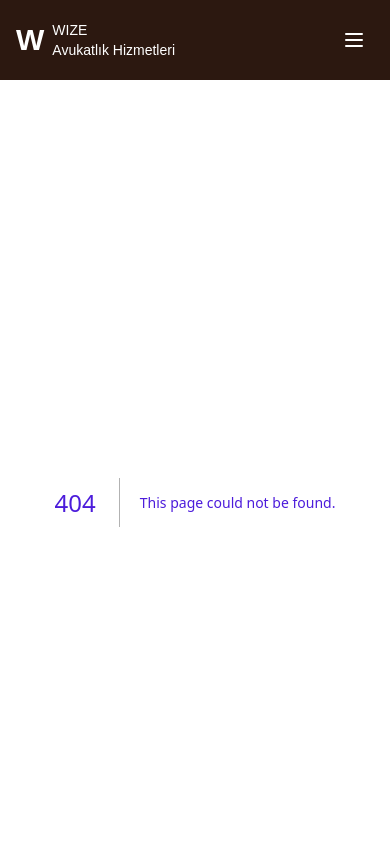
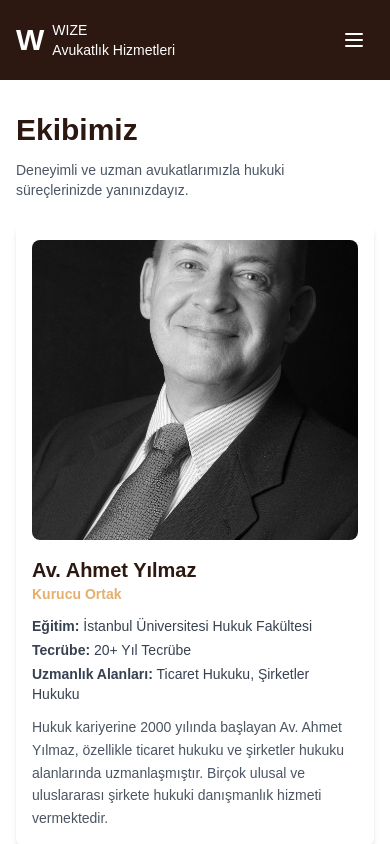
Before and after one commit to nihanrls/avukat-front, a Next.js app: page /avukatlar in a window 390 px wide. Before the commit this address had no page. Shown: the top 844 px of the page. Built offline with nearby package versions, Linux system fonts and the light colour scheme.

Commit message:
mobil için navbar düzenlendi ama hakkında sayfasında gözükmüyor, avukatlar sayfası düzenlendi

```diff
--- /dev/null
+++ b/app/avukatlar/page.tsx
@@ -0,0 +1,9 @@
+import Ekip from '@/components/ekip';
+
+export default function Avukatlar() {
+  return (
+    <main>
+      <Ekip />
+    </main>
+  );
+}
--- a/components/common/navbar.tsx
+++ b/components/common/navbar.tsx
@@ -1,6 +1,6 @@
 "use client";
 import Link from 'next/link';
-import { useState, useEffect, useRef } from 'react';
+import { useState, useEffect } from 'react';
 import { FaPhone, FaSearch } from 'react-icons/fa';
 import { usePathname } from 'next/navigation';
 
@@ -13,15 +13,13 @@ export default function Navbar() {
   const handleMouseEnter = (e: React.MouseEvent<HTMLAnchorElement>) => {
     const link = e.currentTarget;
     const rect = link.getBoundingClientRect();
-    const mouseX = e.clientX - rect.left; // Mouse'un link içindeki X pozisyonu
+    const mouseX = e.clientX - rect.left;
     const line = link.querySelector('.hover-line') as HTMLElement;
 
     if (line) {
       if (mouseX < rect.width / 2) {
-        // Mouse soldan girdi
         line.style.transformOrigin = 'left';
       } else {
-        // Mouse sağdan girdi
         line.style.transformOrigin = 'right';
       }
       line.style.transform = 'scaleX(1)';
@@ -36,10 +34,8 @@ export default function Navbar() {
 
     if (line) {
       if (mouseX < rect.width / 2) {
-        // Mouse soldan çıktı
         line.style.transformOrigin = 'right';
       } else {
-        // Mouse sağdan çıktı
         line.style.transformOrigin = 'left';
       }
       line.style.transform = 'scaleX(0)';
@@ -59,9 +55,17 @@ export default function Navbar() {
     return () => window.removeEventListener('scroll', handleScroll);
   }, []);
 
+  useEffect(() => {
+    if (isOpen) {
+      document.body.style.overflow = 'hidden';
+    } else {
+      document.body.style.overflow = 'unset';
+    }
+  }, [isOpen]);
+
   return (
     <nav className={`fixed w-full z-50 transition-colors duration-300 ${
-      isTransparentPage
+      isTransparentPage && !isOpen
         ? isScrolled
           ? 'bg-[#2c1810] shadow-lg'
           : 'bg-black/20 backdrop-blur-sm'
@@ -118,7 +122,7 @@ export default function Navbar() {
           <div className="md:hidden">
             <button
               onClick={() => setIsOpen(!isOpen)}
-              className="text-white p-2"
+              className="text-white p-2 z-50"
             >
               <svg
                 className="h-6 w-6"
@@ -141,12 +145,9 @@ export default function Navbar() {
 
         {/* Mobile Menu */}
         {isOpen && (
-          <div className={`md:hidden pb-4 ${
-            isTransparentPage && !isScrolled
-              ? 'bg-black/80 backdrop-blur-md'
-              : 'bg-[#2c1810]'
-          }`}>
-            <div className="flex flex-col space-y-3">
+          <div className="fixed inset-0 top-0 left-0 w-full h-full bg-[#2c1810] z-40">
+            <div className="pt-24 px-4">
+              <div className="flex flex-col space-y-6">
                 {[
                   { href: "/", text: "Ana Sayfa" },
                   { href: "/hakkinda", text: "Hakkımızda" },
@@ -158,19 +159,18 @@ export default function Navbar() {
                   <Link
                     key={link.href}
                     href={link.href}
-                  className="relative group px-4"
-                  onMouseEnter={handleMouseEnter}
-                  onMouseLeave={handleMouseLeave}
+                    onClick={() => setIsOpen(false)}
+                    className="text-white text-2xl hover:text-[#E5B06E] transition-colors"
                   >
-                  <span className="hover:text-gray-300 transition-colors">
                     {link.text}
-                  </span>
-                  <span className="hover-line absolute -bottom-1 left-4 right-4 h-0.5 bg-[#E5B06E] transform scale-x-0 transition-transform duration-300"></span>
                   </Link>
                 ))}
-              <div className="flex items-center space-x-2 pt-2 px-4">
+                <div className="pt-8 border-t border-gray-700">
+                  <div className="flex items-center space-x-2 text-white mb-4">
                     <FaPhone className="text-blue-500" />
-                <span className="text-lg font-semibold">555 555 55 55</span>
+                    <span className="text-xl">555 555 55 55</span>
+                  </div>
+                </div>
               </div>
             </div>
           </div>
--- /dev/null
+++ b/components/ekip.tsx
@@ -0,0 +1,85 @@
+import Image from 'next/image';
+
+export default function Lawyers() {
+  const lawyers = [
+    {
+      name: "Av. Ahmet Yılmaz",
+      title: "Kurucu Ortak",
+      image: "/media/lawyer1.jpg",
+      education: "İstanbul Üniversitesi Hukuk Fakültesi",
+      experience: "20+ Yıl Tecrübe",
+      expertise: "Ticaret Hukuku, Şirketler Hukuku",
+      bio: "Hukuk kariyerine 2000 yılında başlayan Av. Ahmet Yılmaz, özellikle ticaret hukuku ve şirketler hukuku alanlarında uzmanlaşmıştır. Birçok ulusal ve uluslararası şirkete hukuki danışmanlık hizmeti vermektedir."
+    },
+    {
+      name: "Av. Ayşe Kaya",
+      title: "Kıdemli Ortak",
+      image: "/media/lawyer2.jpg",
+      education: "Ankara Üniversitesi Hukuk Fakültesi",
+      experience: "15+ Yıl Tecrübe",
+      expertise: "İş Hukuku, Borçlar Hukuku",
+      bio: "2005 yılından bu yana aktif olarak avukatlık yapan Av. Ayşe Kaya, iş hukuku alanında uzmanlaşmış olup, çok sayıda kurumsal firmaya danışmanlık hizmeti vermektedir."
+    },
+    {
+      name: "Av. Mehmet Demir",
+      title: "Ortak",
+      image: "/media/lawyer3.jpg",
+      education: "Galatasaray Üniversitesi Hukuk Fakültesi",
+      experience: "12+ Yıl Tecrübe",
+      expertise: "Gayrimenkul Hukuku, İcra İflas Hukuku",
+      bio: "Gayrimenkul hukuku ve icra iflas hukuku alanlarında uzmanlaşan Av. Mehmet Demir, kariyeri boyunca çok sayıda kompleks davayı başarıyla sonuçlandırmıştır."
+    }
+  ];
+
+  return (
+    <div className="container mx-auto py-8 md:py-16">
+      <div className="px-4 md:px-8 lg:pl-8 mb-6 md:mb-8">
+        <h2 className="text-3xl md:text-4xl font-bold text-[#2c1810] mb-3 md:mb-4">Ekibimiz</h2>
+        <p className="text-gray-600 text-sm md:text-base max-w-3xl">
+          Deneyimli ve uzman avukatlarımızla hukuki süreçlerinizde yanınızdayız.
+        </p>
+      </div>
+
+      <div className="px-4 md:px-8 lg:pl-8 space-y-6 md:space-y-8">
+        {lawyers.map((lawyer, index) => (
+          <div key={index} className="flex flex-col md:flex-row gap-4 md:gap-8 lg:gap-12 bg-white rounded-lg p-4 md:p-6 shadow-md">
+            {/* Avukat Fotoğrafı */}
+            <div className="relative w-full md:w-1/3 h-[300px] sm:h-[350px] md:h-[400px] lg:h-[500px]">
+              <Image
+                src={lawyer.image}
+                alt={lawyer.name}
+                fill
+                style={{ objectFit: 'cover' }}
+                className="rounded-lg grayscale"
+              />
+            </div>
+
+            {/* Avukat Bilgileri */}
+            <div className="w-full md:w-2/3 space-y-3 md:space-y-4">
+              <div>
+                <h3 className="text-xl sm:text-2xl md:text-3xl font-bold text-[#2c1810]">{lawyer.name}</h3>
+                <p className="text-[#E5B06E] text-sm md:text-base font-semibold">{lawyer.title}</p>
+              </div>
+
+              <div className="space-y-1 md:space-y-2">
+                <p className="text-gray-700 text-sm md:text-base">
+                  <span className="font-semibold">Eğitim:</span> {lawyer.education}
+                </p>
+                <p className="text-gray-700 text-sm md:text-base">
+                  <span className="font-semibold">Tecrübe:</span> {lawyer.experience}
+                </p>
+                <p className="text-gray-700 text-sm md:text-base">
+                  <span className="font-semibold">Uzmanlık Alanları:</span> {lawyer.expertise}
+                </p>
+              </div>
+
+              <p className="text-gray-600 text-sm md:text-base leading-relaxed">
+                {lawyer.bio}
+              </p>
+            </div>
+          </div>
+        ))}
+      </div>
+    </div>
+  );
+}
--- a/components/strategy.tsx
+++ b/components/strategy.tsx
@@ -47,7 +47,7 @@ export default function Strategy() {
 
             {/* İçerik */}
             <div className="flex gap-3 md:gap-4 items-start">
-              <span className="text-4xl md:text-6xl font-light text-[#E5B06E] leading-none">
+              <span className="text-4xl md:text-6xl font-bold text-[#E5B06E] leading-none">
                 {strategy.number}
               </span>
               <div>
```
Lines whose indentation alone changed are shown as unchanged.
